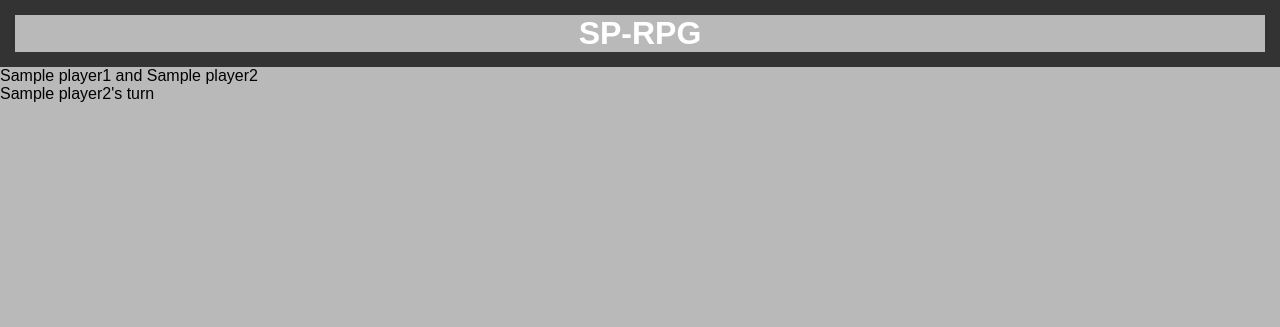
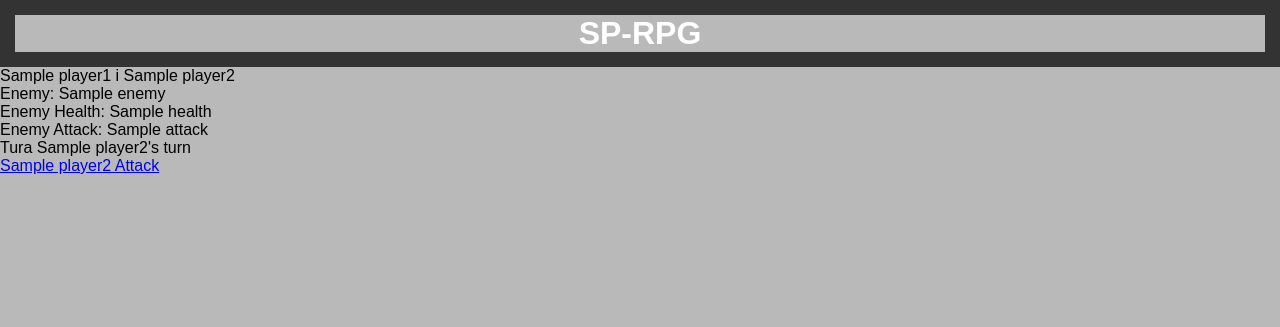
Before and after one commit to ovti/sp-rpg, a Flask app: template templates/hotseat/hot.html in a window 1280 px wide. Shown: the top 327 px of the page. Run offline with Flask 3, Linux system fonts and the light colour scheme; the template is opened without the code that fills it: most values are stand-ins (such as "Sample title", 1, 10 or a date in 2020).

Commit message:
hotseat implemented (partially)

```diff
--- a/app.py
+++ b/app.py
@@ -39,39 +39,12 @@ def singleplayer_start():
             games[session['key']] = Game()
             game = games[session['key']]
             game.player = game.create_player(name, character)
-            enemy, level = game.start_solo()
+            enemy, level = game.get_info()
             return render_template('singleplayer/solo.html', player=game.player, enemy=enemy, level=level)
         else:
             return redirect(url_for('index'))
 
     return redirect(url_for('singleplayer'))
-
-
-@app.route('/hotseat')
-def hotseat():
-    return render_template('hotseat/hotseat.html')
-
-
-@app.route('/hotseat_start', methods=['POST', 'GET'])
-def hotseat_start():
-    if session['key'] not in games:
-        name1 = request.form['name1']
-        character1 = request.form['character1']
-        name2 = request.form['name2']
-        character2 = request.form['character2']
-
-        if name1 and character1 and name2 and character2:
-            games[session['key']] = Game()
-            game = games[session['key']]
-            game.player1 = game.create_player(name1, character1)
-            game.player2 = game.create_player(name2, character2)
-            enemy, level = game.start_solo()
-            return render_template('hotseat/hot.html', player1=game.player1, player2=game.player2, enemy=enemy,
-                                   level=level)
-        else:
-            return redirect(url_for('index'))
-
-    return redirect(url_for('hotseat'))
 
 
 @app.route('/fight')
@@ -88,10 +61,6 @@ def fight():
             elif not enemy.is_alive():
                 return redirect(url_for('between_levels'))
             return render_template('singleplayer/solo.html', player=player, enemy=enemy, level=game.current_level)
-        # elif not player.is_alive():
-        #     return redirect(url_for('game_over', result='lost'))
-        # elif not enemy.is_alive():
-        #     return redirect(url_for('between_levels'))
     else:
         return redirect(url_for('index'))
 
@@ -117,12 +86,62 @@ def next_level():
         game = games[session['key']]
         game.next_level()
         if game.current_level <= len(game.levels):
-            enemy, level = game.start_solo()
+            enemy, level = game.get_info()
             return render_template('singleplayer/solo.html', player=game.player, enemy=enemy, level=level)
         else:
             return 'You won!'
     else:
         return redirect(url_for('index'))
+
+
+@app.route('/hotseat')
+def hotseat():
+    return render_template('hotseat/hotseat.html')
+
+
+@app.route('/hotseat_start', methods=['POST', 'GET'])
+def hotseat_start():
+    if session['key'] not in games:
+        name1 = request.form['name1']
+        character1 = request.form['character1']
+        name2 = request.form['name2']
+        character2 = request.form['character2']
+
+        if name1 and character1 and name2 and character2:
+            games[session['key']] = Game()
+            game = games[session['key']]
+            game.player1 = game.create_player(name1, character1)
+            game.player2 = game.create_player(name2, character2)
+            game.current_player = game.player1
+            enemy, level = game.get_info()
+            return render_template('hotseat/hot.html', player1=game.player1, player2=game.player2, enemy=enemy,
+                                   level=level)
+        else:
+            return redirect(url_for('index'))
+
+    return redirect(url_for('hotseat'))
+
+
+@app.route('/hotseat_fight')
+def hotseat_fight():
+    if session['key'] in games:
+        game = games[session['key']]
+        player1 = game.player1
+        player2 = game.player2
+        enemy = game.enemies.get(game.levels[game.current_level]['enemy'])
+        current_player = game.current_player
+
+        if player1.is_alive() and player2.is_alive() and enemy.is_alive():
+            player, enemy = game.fight(current_player, enemy, is_hotseat=True)
+            if not player.is_alive():
+                return redirect(url_for('game_over', result='lost'))
+            elif not enemy.is_alive():
+                return redirect(url_for('between_levels'))
+            return render_template('hotseat/hot.html', player1=player1, player2=player2, enemy=enemy,
+                                   level=game.current_level, current_player=current_player)
+
+        else:
+            return redirect(url_for('index'))
 
 
 @app.route('/game_over/<result>')
--- a/templates/hotseat/hot.html
+++ b/templates/hotseat/hot.html
@@ -1,11 +1,15 @@
 {% extends 'base.html' %}
 {% block content %}
-    <p> {{ player1.name }} and {{ player2.name }} </p>
-    {% if turn %}
-        <p> {{ player1.name }}'s turn </p>
+    <p> {{ player1.name }} i {{ player2.name }} </p>
+    <p>Enemy: {{ enemy.name }}</p>
+    <p>Enemy Health: {{ enemy.health }}</p>
+    <p>Enemy Attack: {{ enemy.attack }}</p>
+    {% if current_player == player1 %}
+        <p> Tura {{ player1.name }} </p>
+        <a href="{{ url_for('hotseat_fight') }}"> {{ player1.name }} Attack </a>
     {% else %}
-        <p> {{ player2.name }}'s turn </p>
-
+        <p> Tura {{ player2.name }}'s turn </p>
+        <a href="{{ url_for('hotseat_fight') }}"> {{ player2.name }} Attack </a>
     {% endif %}
 
 {% endblock %}
```
Also changed, not shown: game.py (+20 -9 lines).
